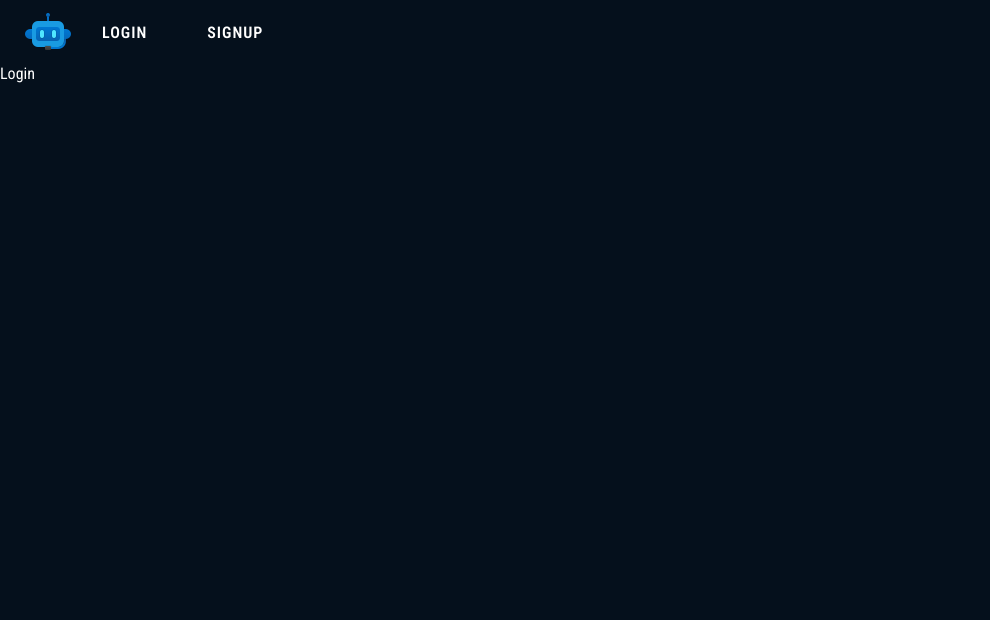
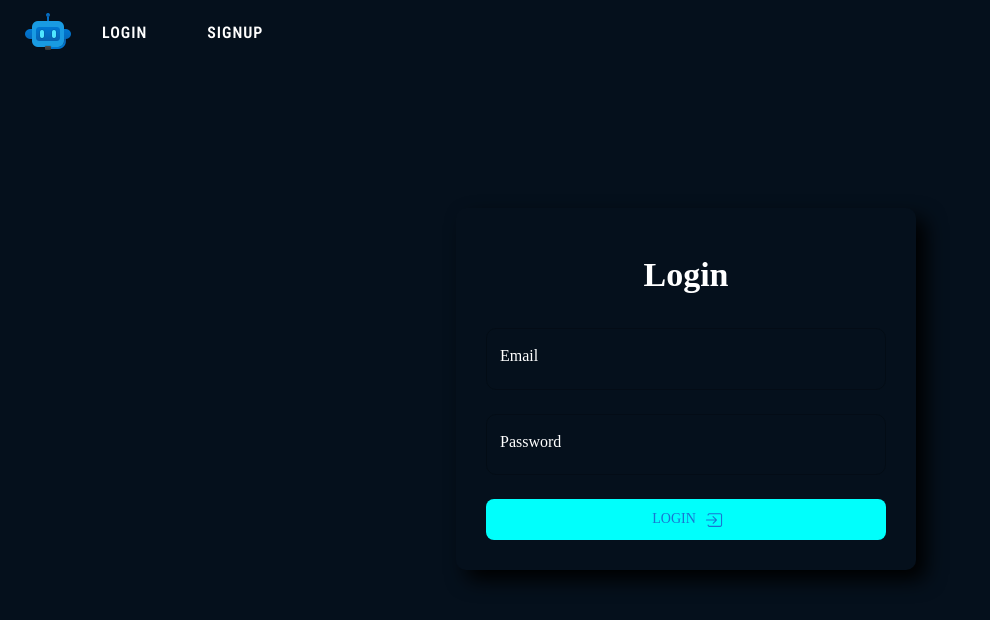
Before and after one commit to harshit340/OpenAPI-ChatBot, a React (Vite) app in the folder frontend/: page /login in a window 1280 px wide. Shown: the top 620 px of the page, without its empty margins (0-990 px from the left). Built offline with nearby package versions, Linux system fonts and the light colour scheme.

Commit message:
login page

```diff
--- /dev/null
+++ b/frontend/src/components/shared/CustomizedInput.tsx
@@ -0,0 +1,28 @@
+import React from "react";
+import TextField from "@mui/material/TextField";
+type Props = {
+  name: string;
+  type: string;
+  label: string;
+};
+const CustomizedInput = (props: Props) => {
+  return (
+    <TextField
+      margin="normal"
+      InputLabelProps={{ style: { color: "white" } }}
+      name={props.name}
+      label={props.label}
+      type={props.type}
+      InputProps={{
+        style: {
+          width: "400px",
+          borderRadius: 10,
+          fontSize: 20,
+          color: "white",
+        },
+      }}
+    />
+  );
+};
+
+export default CustomizedInput;
--- a/frontend/src/pages/Login.tsx
+++ b/frontend/src/pages/Login.tsx
@@ -1,10 +1,82 @@
+import React from 'react'
+import { IoIosLogIn } from "react-icons/io";
+import { Box, Typography, Button } from "@mui/material";
+import CustomizedInput from "../components/shared/CustomizedInput";
+
+function Login() {
+
+const HandleSubmit = (e:React.FormEvent<HTMLFormElement>) => {
+ e.preventDefault();
+ const Fromdata =  new FormData(e.currentTarget);
+ const email = Fromdata.get("email");
+ const password = Fromdata.get("password");
+
+ console.log(email)
+ console.log(password)
+}
 
 
-function Login() {
   return (
-    <div>
-      Login
-    </div>
+    <Box width={"100%"} height={"100%"} display="flex" flex={1}>
+
+    <Box
+      display={"flex"}
+      flex={{ xs: 1, md: 0.5 }}
+      justifyContent={"center"}
+      alignItems={"center"}
+      padding={2}
+      ml={55}
+      mt={16}
+    >
+      <form
+        onSubmit={HandleSubmit}
+        style={{
+          margin: "auto",
+          padding: "30px",
+          boxShadow: "10px 10px 20px #000",
+          borderRadius: "10px",
+          border: "none",
+        }}
+      >
+        <Box
+          sx={{
+            display: "flex",
+            flexDirection: "column",
+            justifyContent: "center",
+          }}
+        >
+          <Typography
+            variant="h4"
+            textAlign="center"
+            padding={2}
+            fontWeight={600}
+          >
+            Login
+          </Typography>
+          <CustomizedInput type="email" name="email" label="Email" />
+          <CustomizedInput type="password" name="password" label="Password" />
+          <Button
+            type="submit"
+            sx={{
+              px: 2,
+              py: 1,
+              mt: 2,
+              width: "400px",
+              borderRadius: 2,
+              bgcolor: "#00fffc",
+              ":hover": {
+                bgcolor: "white",
+                color: "black",
+              },
+            }}
+            endIcon={<IoIosLogIn />}
+          >
+            Login
+          </Button>
+        </Box>
+      </form>
+    </Box>
+  </Box>
   )
 }
 
```
